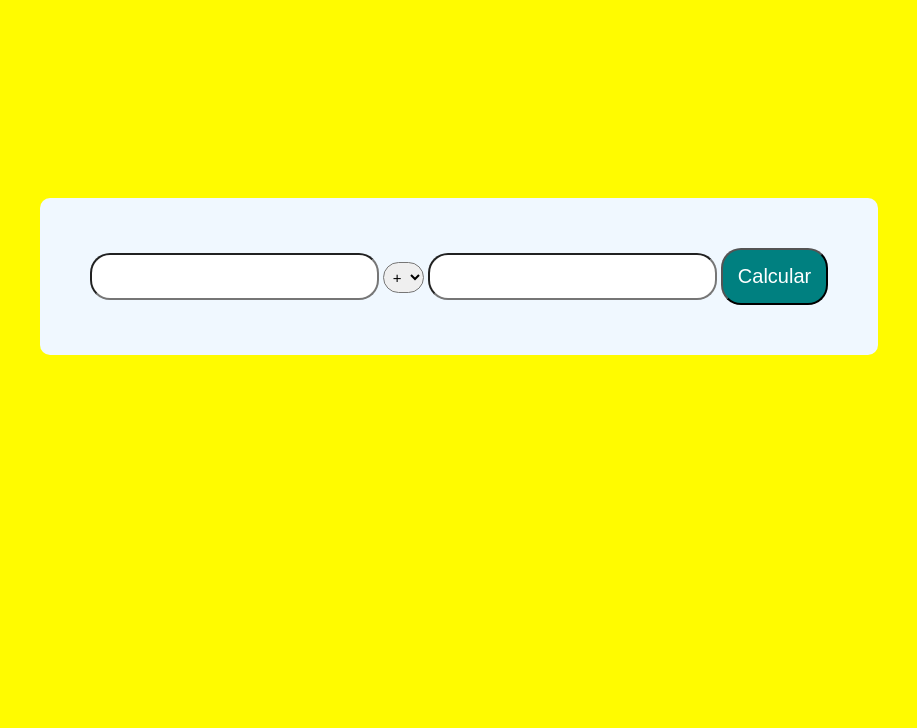
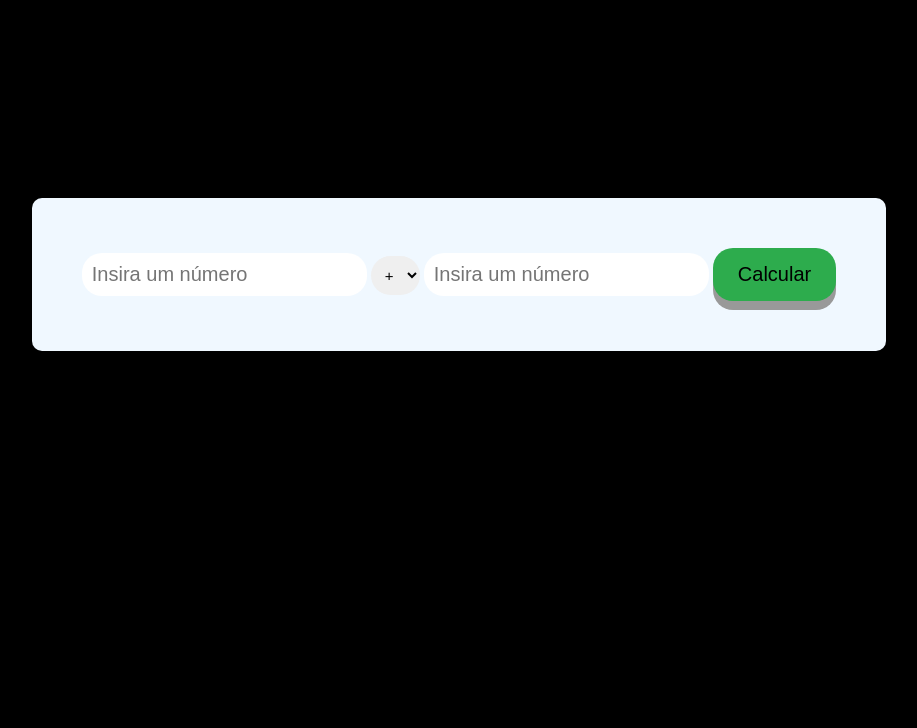
Before and after one commit to nick-campos/Conta-Matematica, a plain HTML site: page index.html in a window 1280 px wide. Shown: the part 72-800 px from the top of the page, without its empty margins (181-1098 px from the left). Drawn offline with Linux system fonts and the light colour scheme.

Commit message:
Alterado estilização da página

```diff
--- a/index.html
+++ b/index.html
@@ -10,15 +10,15 @@
 <body>
 
     <div class="container">
-        <input type="number" name="numero1" id="numero1"></input>
-        <select id="operadores" name="operadores">
+        <input type="number" name="numero1" id="numero1" placeholder="Insira um número"></input>
+         <select id="operadores" name="operadores">
             <option value="+">+</option>
             <option value="-">-</option>
             <option value="/">/</option>
             <option value="*">*</option>
-        </select>
-        <input type="number" name="numero2" id="numero2"></input>
-        <button type="button" value="soma" onclick="calcular()">Calcular</button>
+         </select>
+        <input type="number" name="numero2" id="numero2" placeholder="Insira um número"></input>
+         <button type="button" value="soma" onclick="calcular()">Calcular</button>
         <div id="res"></div>
     </div>
 
--- a/style.css
+++ b/style.css
@@ -1,8 +1,12 @@
 body {
-    background-color: rgb(255, 251, 0);
+    background-color: rgb(0, 0, 0);
     text-align: center;
     margin: 0px;
     padding: 0px;
+}
+
+h1 {
+    color: white;
 }
 
 .container {
@@ -16,7 +20,7 @@ body {
 
 #res {
     font-family: sans-serif;
-    font-size: 30px;
+    font-size: 25px;
 }
 
 h1 {
@@ -25,29 +29,38 @@ h1 {
 }
 
 button {
+    display: inline-block;
     border-radius: 20px;
     font-family: sans-serif;
-    background-color: teal;
-    box-shadow: 5px;
+    background-color: rgb(45, 172, 77);
+    box-shadow: 0 9px #999;
     margin: auto;
     cursor: pointer;
-    color: white;
-    padding: 15px;
+    padding: 15px 25px;
     font-size: 20px;
+    outline: none;
+    border: none;
 }
 
 button:hover {
-    background-color: rgb(2, 100, 100);
+    background-color: rgb(40, 202, 34);
+}
+
+button:active {
+    box-shadow: 0 5px #666;
+    transform: translateY(4px);
 }
 
 select {
-    padding: 5px;
+    padding: 10px;
     border-radius: 20px;
     font-size: 15px;
+    border: none;
 }
 
 input {
     padding: 10px;
     font-size: 20px;
     border-radius: 20px;
+    border: none;
 }
```
